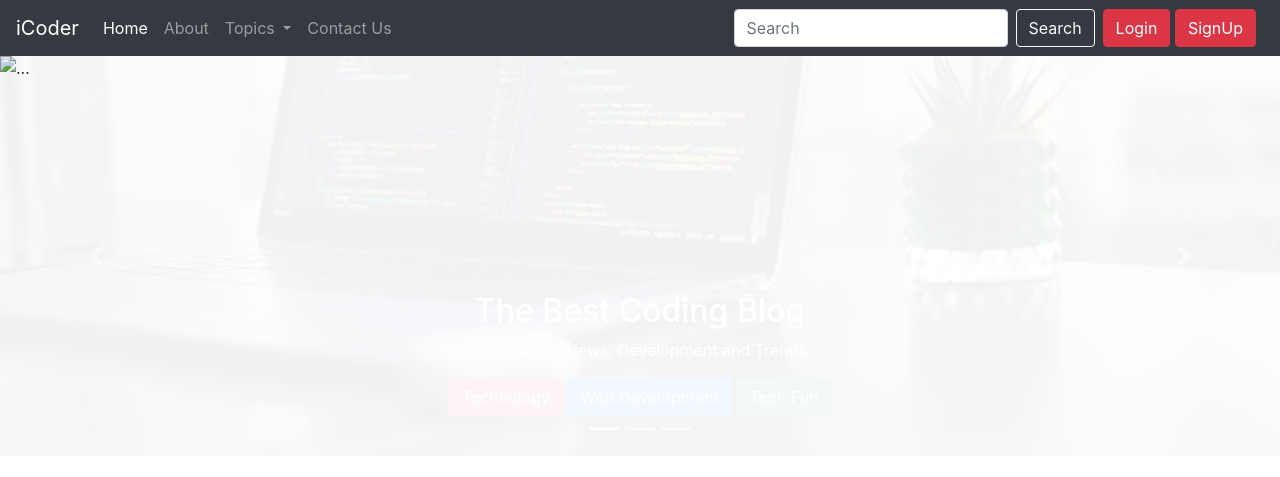
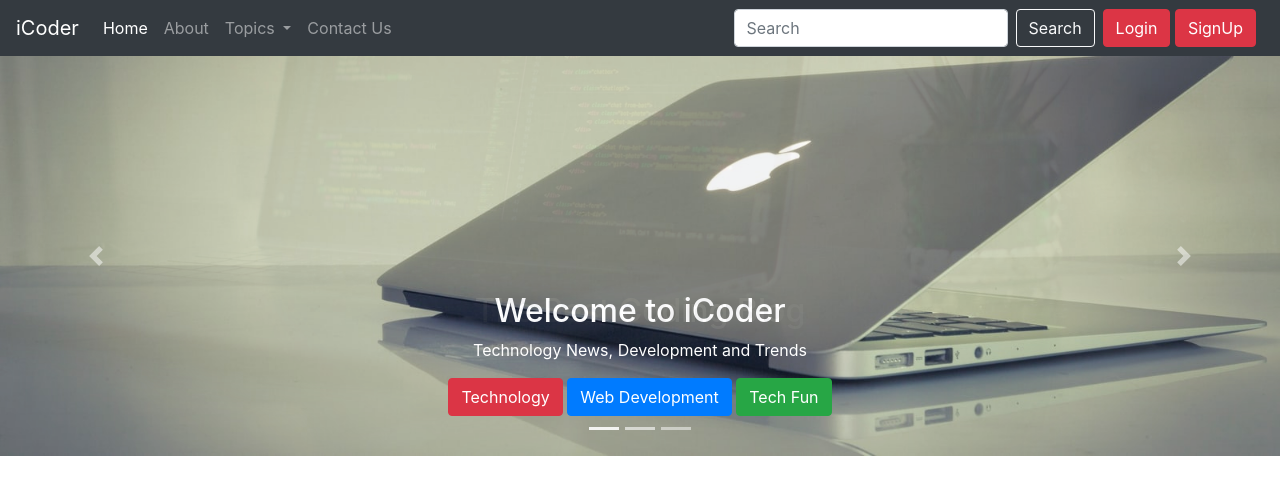
Before and after one commit to CoderX-1/iCoder, a plain HTML site: page index.html in a window 1280 px wide. Shown: the top 477 px of the page. Drawn offline with nearby package versions, Linux system fonts and the light colour scheme; files whose address does not match are found by name.

Commit message:
Update index.html

```diff
--- a/index.html
+++ b/index.html
@@ -143,7 +143,7 @@
         </ol>
         <div class="carousel-inner">
             <div class="carousel-item active">
-                <img src="1.jpg" class="d-block w-100" alt="...">
+                <img src="https://raw.githubusercontent.com/CoderX-1/iCoder/main/img/1.jpg" class="d-block w-100" alt="...">
                 <div class="carousel-caption d-none d-md-block">
                     <h2>Welcome to iCoder</h2>
                     <p>Technology News, Development and Trends</p>
```
